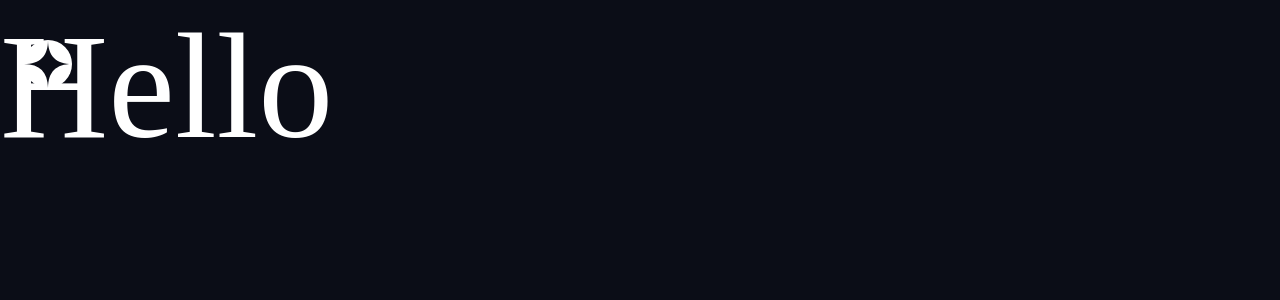
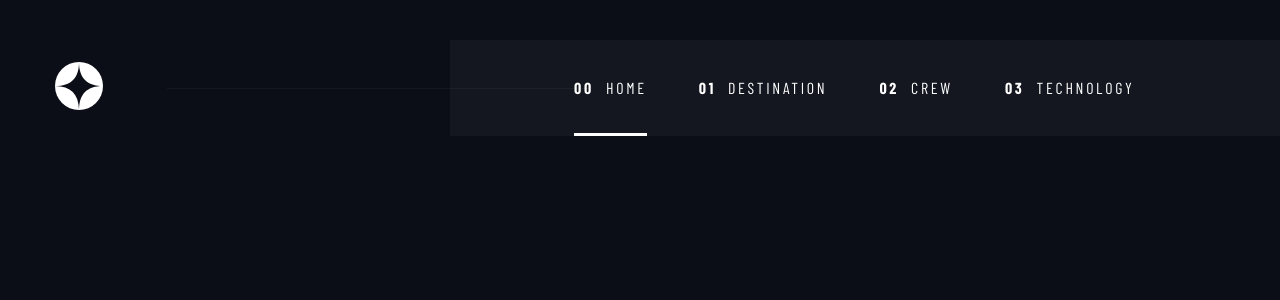
Before and after one commit to irenekyc/space-travel-intro, a Next.js app: page / in a window 1280 px wide. Shown: the top 300 px of the page. Built offline with nearby package versions, Linux system fonts and the light colour scheme.

Commit message:
finished header bar

```diff
--- a/components/header/Header.module.scss
+++ b/components/header/Header.module.scss
@@ -24,35 +24,69 @@
   justify-content: space-between;
   width: 100vw;
 
+  @include lg-and-up {
+    padding-left: 55px;
+  }
+
   &__left {
     width: 100%;
     align-items: center;
     justify-content: space-between;
     display: flex;
+
+    @include md-and-up {
+      width: auto;
+    }
+    @include lg-and-up {
+      position: relative;
+
+      &:after {
+        position: absolute;
+        content: "";
+        background: rgba($white, 0.04);
+        top: calc(50% - 0.5px);
+        left: calc(100% + 64px);
+        width: 33vw;
+        height: 1px;
+      }
+    }
   }
 
-  &__list {
-    display: flex;
-    width: 0;
-    transform: translateX(100vw);
-    transition: all 0.3s ease-in-out;
-    &__active {
-      transform: translateX(0);
-      width: 100%;
-      position: relative;
-      &:after {
-        position: absolute;
-        width: 100%;
-        height: 100vh;
-        background: rgba($white, 0.04);
-        content: "";
-      }
-    }
+  &__right {
+    @include hide;
 
     @include md-and-up {
+      @include show;
+      padding-left: 48px;
+      padding-right: 48px;
       height: 96px;
       background: rgba($white, 0.04);
     }
+    @include lg-and-up {
+      width: 80%;
+      max-width: 830px;
+      padding-left: 124px;
+    }
+    ul {
+      display: flex;
+      list-style: none;
+      height: 100%;
+    }
+  }
+  &__item {
+    margin-right: 36px;
+    height: 100%;
+    line-height: 96px;
+
+    @include lg-and-up {
+      margin-right: 52px;
+    }
+    &:last-child {
+      margin-right: 0;
+    }
+  }
+  @include md-and-up {
+    padding-right: 0;
   }
 
   &__mobileMenuButton {
--- a/components/header/Header.tsx
+++ b/components/header/Header.tsx
@@ -5,6 +5,9 @@ import Logo from "../logo";
 import { HamburgerIcon, CloseIcon } from "../icons";
 import MobileMenu from "../moible-menu";
 import classnames from "classnames";
+import { RoutesType } from "../../typings/Routes";
+import { SITE_ROUTES } from "../../constants/site-navigation";
+import NavItem from "../nav-item";
 
 const Header: FunctionComponent = () => {
   const [isMobileMenuOpen, setIsMobileMenuOpen] = useState<boolean>(false);
@@ -25,6 +28,15 @@ const Header: FunctionComponent = () => {
               {isMobileMenuOpen ? <CloseIcon /> : <HamburgerIcon />}
             </button>
           </div>
+          <div className={styles.nav__right}>
+            <ul>
+              {SITE_ROUTES.map((route: RoutesType) => (
+                <li key={route.number} className={styles.nav__item}>
+                  <NavItem navData={route} clickOnItem={() => {}} />
+                </li>
+              ))}
+            </ul>
+          </div>
         </nav>
       </header>
       <MobileMenu
--- a/components/icons/CloseIcon.tsx
+++ b/components/icons/CloseIcon.tsx
@@ -3,7 +3,7 @@ import React, { FunctionComponent } from "react";
 const CloseIcon: FunctionComponent = () => {
   return (
     <svg xmlns="http://www.w3.org/2000/svg" width="20" height="21">
-      <g fill="#D0D6F9" fill-rule="evenodd">
+      <g fill="#D0D6F9" fillRule="evenodd">
         <path d="M2.575.954l16.97 16.97-2.12 2.122L.455 3.076z" />
         <path d="M.454 17.925L17.424.955l2.122 2.12-16.97 16.97z" />
       </g>
--- a/components/nav-item/NavItem.module.scss
+++ b/components/nav-item/NavItem.module.scss
@@ -1,8 +1,54 @@
 @import "../../styles/variable.scss";
+
+@mixin mobile-active-styles {
+  height: 100%;
+}
+
+@mixin tablet-active-styles {
+  height: 3px;
+}
 
 .navItem {
   width: 100%;
-  background: red;
+  height: 100%;
+  position: relative;
+
+  &:after {
+    position: absolute;
+    content: "";
+    height: 0;
+    width: 4px;
+    top: 0;
+    right: 0;
+    transition: all 0.5s ease-in-out;
+
+    @include md-and-up {
+      height: 3px;
+      width: 0;
+      top: calc(100% - 3px);
+      bottom: 0;
+      left: 0;
+    }
+  }
+
+  &:hover:not(.navItem__active) {
+    position: relative;
+    &:after {
+      background: rgba($white, 0.04);
+
+      @include mobile-active-styles();
+      height: 100%;
+
+      @include md-and-up {
+        @include tablet-active-styles();
+        width: 100%;
+      }
+    }
+  }
+
+  a {
+    display: flex;
+  }
 
   &__active {
     position: relative;
@@ -14,6 +60,14 @@
       top: 0;
       right: 0;
       content: "";
+
+      @include md-and-up {
+        height: 3px;
+        width: 100%;
+        top: calc(100% - 3px);
+        bottom: 0;
+        left: 0;
+      }
     }
   }
 
@@ -26,5 +80,11 @@
     margin-right: 12px;
     @include nav-text;
     font-weight: 700;
+    @include md-and-up {
+      display: none;
+    }
+    @include lg-and-up {
+      display: inline-block;
+    }
   }
 }
--- a/pages/index.tsx
+++ b/pages/index.tsx
@@ -2,11 +2,7 @@ import type { NextPage } from "next";
 import Layout from "../components/layout";
 
 const Home: NextPage = () => {
-  return (
-    <Layout>
-      <h1>Hello</h1>
-    </Layout>
-  );
+  return <Layout></Layout>;
 };
 
 export default Home;
```
